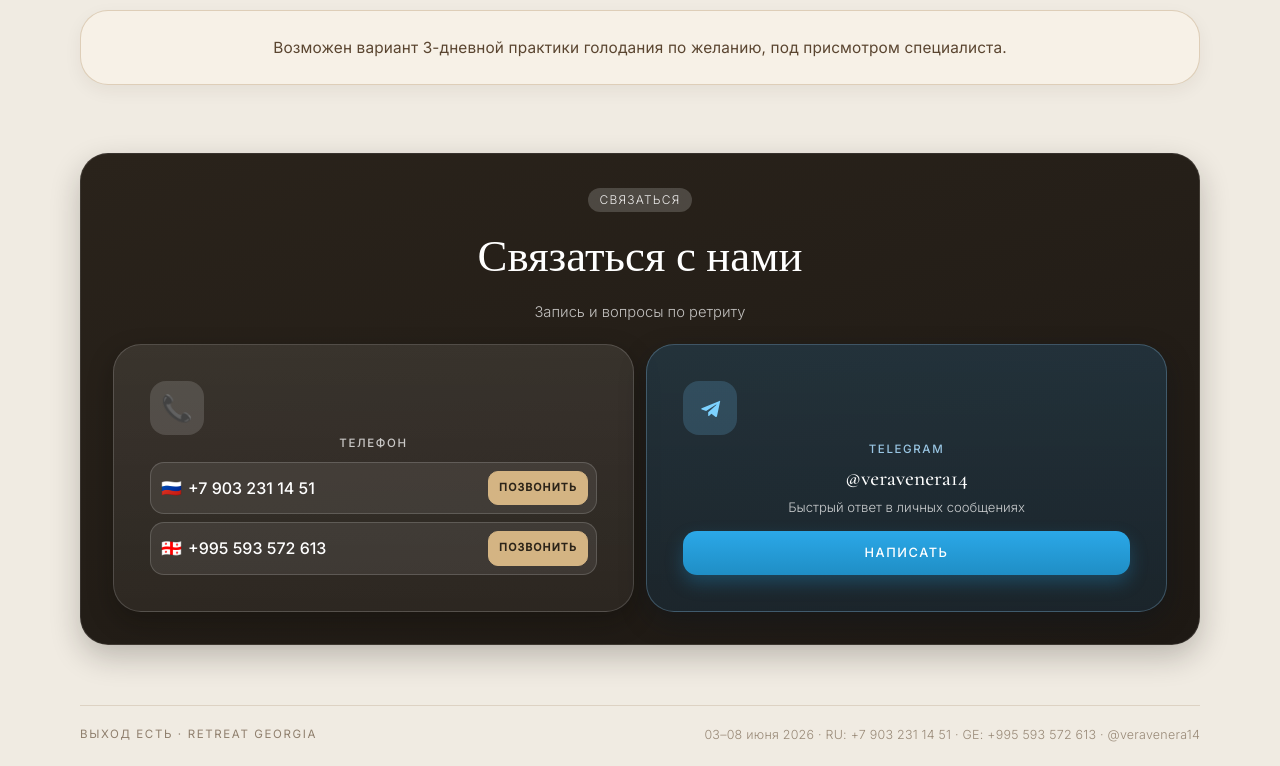
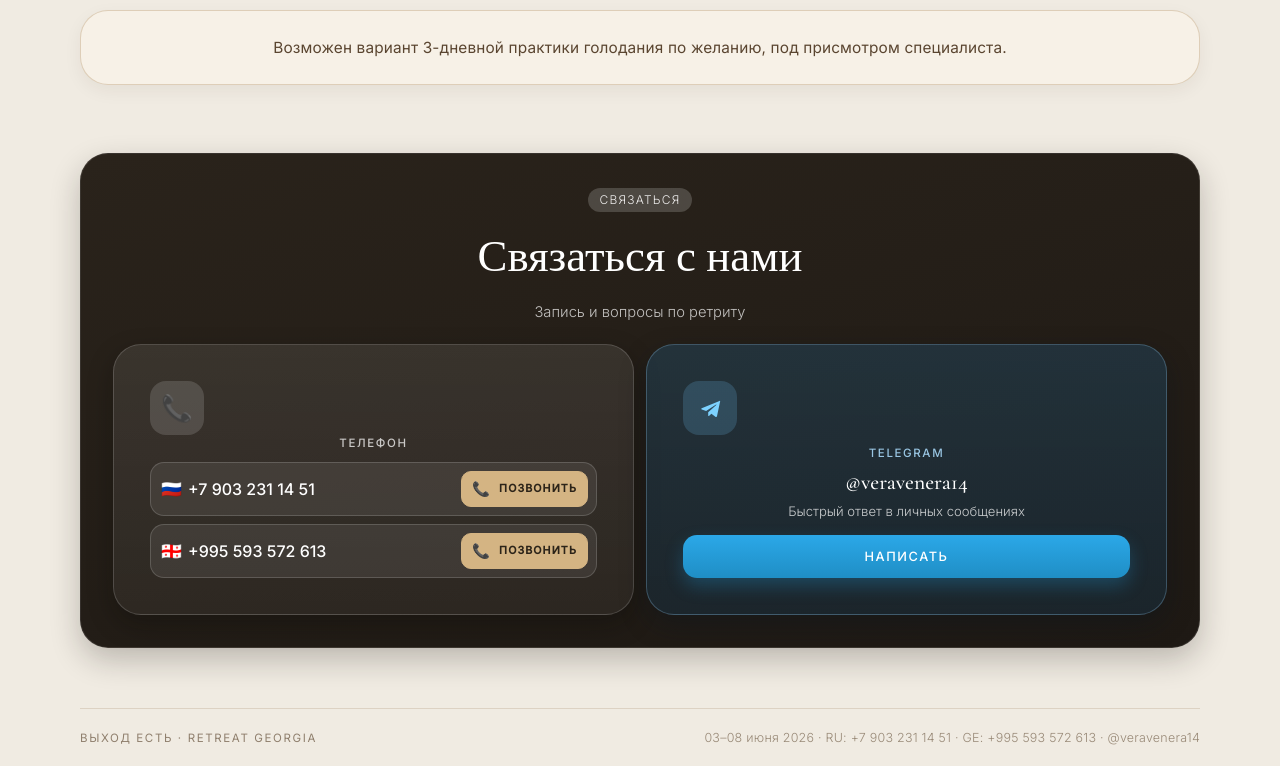
Before and after one commit to mixa-lll/RetritGergia, a React (Vite) app: page / in a window 1280 px wide. Shown: the part 7007-7773 px from the top of the page. Built offline with nearby package versions, Linux system fonts and the light colour scheme.

Commit message:
Refine contact phone button responsiveness and update price display

```diff
--- a/src/app/App.tsx
+++ b/src/app/App.tsx
@@ -19,7 +19,7 @@ import dayIcon5 from "@/assets/108a7853d1ce297b2dea1c0636f095de577a949a.png";
 import dayIcon6 from "@/assets/33876ec2f03db1d7d1ba85d83ad4a5792a26a5a9.png";
 import mauntImage from "@/assets/Maunt.jpg";
 import sernieImage from "@/assets/Sernie.png";
-import { useState, useEffect, type ReactNode } from "react";
+import { useState, useEffect, useRef, type ReactNode } from "react";
 
 const mountainImage = mauntImage;
 const springsImage = sernieImage;
@@ -325,11 +325,13 @@ export default function App() {
   const [openActivity, setOpenActivity] = useState<number | null>(null);
   const [scrolled, setScrolled] = useState(false);
   const [menuOpen, setMenuOpen] = useState(false);
+  const [compactPhoneButtons, setCompactPhoneButtons] = useState(false);
   const [language, setLanguage] = useState<Language>(() => {
     if (typeof window === "undefined") return "ru";
     const storedLang = window.localStorage.getItem("lang");
     return storedLang === "en" ? "en" : "ru";
   });
+  const phoneRowRefs = useRef<Array<HTMLDivElement | null>>([]);
   const t = (text: string) => (language === "en" ? (EN_TRANSLATIONS[text] ?? text) : text);
 
   const activities = [
@@ -398,6 +400,24 @@ export default function App() {
   useEffect(() => {
     document.documentElement.lang = language;
     window.localStorage.setItem("lang", language);
+  }, [language]);
+
+  useEffect(() => {
+    const measurePhoneRows = () => {
+      if (window.innerWidth >= 768) {
+        setCompactPhoneButtons(false);
+        return;
+      }
+      const shouldCompact = phoneRowRefs.current.some((row) => row && row.scrollWidth > row.clientWidth + 1);
+      setCompactPhoneButtons(shouldCompact);
+    };
+
+    const raf = requestAnimationFrame(measurePhoneRows);
+    window.addEventListener("resize", measurePhoneRows);
+    return () => {
+      cancelAnimationFrame(raf);
+      window.removeEventListener("resize", measurePhoneRows);
+    };
   }, [language]);
 
   const navLinks = [
@@ -1242,7 +1262,7 @@ export default function App() {
             <div className="relative z-10">
               <Pill light>{t("Цена участия")}</Pill>
               <p style={{ fontFamily: "'Cormorant Garamond', serif", fontSize: "clamp(3rem, 5vw, 4.5rem)", fontWeight: 300, color: "#fff", lineHeight: 1, marginTop: 16 }}>
-                88 000 ₽ <span style={{ fontSize: "0.5em", color: "#d4b483", verticalAlign: "baseline" }}>· 999$</span>
+                88 000 ₽ — 999$
               </p>
               <p style={{ fontFamily: "'Cormorant Garamond', serif", fontSize: "1rem", color: "#d4b483", fontStyle: "italic", marginTop: 8 }}>{t("10% скидка до 20 апреля")}</p>
             </div>
@@ -1303,14 +1323,14 @@ export default function App() {
             <div>
               <p style={{ fontFamily: "'Inter', sans-serif", fontSize: "0.72rem", fontWeight: 500, color: "rgba(255,255,255,0.74)", letterSpacing: "0.14em", textTransform: "uppercase", marginBottom: 10 }}>{t("Телефон")}</p>
               <div className="flex flex-col gap-2">
-                <div style={{ borderRadius: "14px", padding: "8px 8px 8px 10px", background: "rgba(255,255,255,0.08)", border: "1px solid rgba(255,255,255,0.16)", display: "flex", alignItems: "center", justifyContent: "space-between", gap: 8 }}>
-                  <div style={{ display: "flex", alignItems: "center", gap: 6, minWidth: 0 }}>
+                <div ref={(el) => { phoneRowRefs.current[0] = el; }} style={{ borderRadius: "14px", padding: "8px 8px 8px 10px", background: "rgba(255,255,255,0.08)", border: "1px solid rgba(255,255,255,0.16)", display: "flex", alignItems: "center", justifyContent: "space-between", gap: 8 }}>
+                  <div style={{ display: "flex", alignItems: "center", gap: 6, minWidth: 0, flex: 1 }}>
                     <span style={{ fontSize: "1.05rem", lineHeight: 1, textAlign: "center", flexShrink: 0 }}>🇷🇺</span>
                     <a
                       href="tel:+79032311451"
                       aria-label={t("Позвонить по номеру +7 903 231 14 51")}
                       className="focus-visible:outline-none focus-visible:ring-2 focus-visible:ring-[#b08d5e] focus-visible:ring-offset-2"
-                      style={{ fontFamily: "'Inter', sans-serif", fontSize: "clamp(0.84rem, 3vw, 1rem)", fontWeight: 500, color: "#fff", lineHeight: 1.2, letterSpacing: "0", textDecoration: "none", whiteSpace: "nowrap", transition: itemTransition }}
+                      style={{ fontFamily: "'Inter', sans-serif", fontSize: "clamp(0.8rem, 3.2vw, 1rem)", fontWeight: 500, color: "#fff", lineHeight: 1.2, letterSpacing: "0", textDecoration: "none", whiteSpace: "nowrap", transition: itemTransition }}
                     >
                       +7 903 231 14 51
                     </a>
@@ -1318,20 +1338,21 @@ export default function App() {
                   <a
                     href="tel:+79032311451"
                     aria-label={t("Кнопка позвонить по номеру +7 903 231 14 51")}
-                    className="focus-visible:outline-none focus-visible:ring-2 focus-visible:ring-[#b08d5e] focus-visible:ring-offset-2"
-                    style={{ borderRadius: "10px", padding: "8px 10px", background: "#d4b483", border: "1px solid #d4b483", fontFamily: "'Inter', sans-serif", fontSize: "0.67rem", fontWeight: 600, color: "#2c2419", letterSpacing: "0.1em", textTransform: "uppercase", textDecoration: "none", whiteSpace: "nowrap", transition: itemTransition }}
+                    className="focus-visible:outline-none focus-visible:ring-2 focus-visible:ring-[#b08d5e] focus-visible:ring-offset-2 flex items-center justify-center"
+                    style={{ borderRadius: "10px", padding: compactPhoneButtons ? "8px" : "8px 10px", minWidth: compactPhoneButtons ? "36px" : "auto", minHeight: "36px", background: "#d4b483", border: "1px solid #d4b483", fontFamily: "'Inter', sans-serif", fontSize: "0.67rem", fontWeight: 600, color: "#2c2419", letterSpacing: "0.1em", textTransform: "uppercase", textDecoration: "none", whiteSpace: "nowrap", transition: itemTransition, flexShrink: 0 }}
                   >
-                    {t("Позвонить")}
+                    <span aria-hidden="true" style={{ fontSize: "0.9rem", lineHeight: 1 }}>📞</span>
+                    {!compactPhoneButtons && <span className="ml-2">{t("Позвонить")}</span>}
                   </a>
                 </div>
-                <div style={{ borderRadius: "14px", padding: "8px 8px 8px 10px", background: "rgba(255,255,255,0.08)", border: "1px solid rgba(255,255,255,0.16)", display: "flex", alignItems: "center", justifyContent: "space-between", gap: 8 }}>
-                  <div style={{ display: "flex", alignItems: "center", gap: 6, minWidth: 0 }}>
+                <div ref={(el) => { phoneRowRefs.current[1] = el; }} style={{ borderRadius: "14px", padding: "8px 8px 8px 10px", background: "rgba(255,255,255,0.08)", border: "1px solid rgba(255,255,255,0.16)", display: "flex", alignItems: "center", justifyContent: "space-between", gap: 8 }}>
+                  <div style={{ display: "flex", alignItems: "center", gap: 6, minWidth: 0, flex: 1 }}>
                     <span style={{ fontSize: "1.05rem", lineHeight: 1, textAlign: "center", flexShrink: 0 }}>🇬🇪</span>
                     <a
                       href="tel:+995593572613"
                       aria-label={t("Позвонить по номеру +995 593 572 613")}
                       className="focus-visible:outline-none focus-visible:ring-2 focus-visible:ring-[#b08d5e] focus-visible:ring-offset-2"
-                      style={{ fontFamily: "'Inter', sans-serif", fontSize: "clamp(0.84rem, 3vw, 1rem)", fontWeight: 500, color: "#fff", lineHeight: 1.2, letterSpacing: "0", textDecoration: "none", whiteSpace: "nowrap", transition: itemTransition }}
+                      style={{ fontFamily: "'Inter', sans-serif", fontSize: "clamp(0.8rem, 3.2vw, 1rem)", fontWeight: 500, color: "#fff", lineHeight: 1.2, letterSpacing: "0", textDecoration: "none", whiteSpace: "nowrap", transition: itemTransition }}
                     >
                       +995 593 572 613
                     </a>
@@ -1339,10 +1360,11 @@ export default function App() {
                   <a
                     href="tel:+995593572613"
                     aria-label={t("Кнопка позвонить по номеру +995 593 572 613")}
-                    className="focus-visible:outline-none focus-visible:ring-2 focus-visible:ring-[#b08d5e] focus-visible:ring-offset-2"
-                    style={{ borderRadius: "10px", padding: "8px 10px", background: "#d4b483", border: "1px solid #d4b483", fontFamily: "'Inter', sans-serif", fontSize: "0.67rem", fontWeight: 600, color: "#2c2419", letterSpacing: "0.1em", textTransform: "uppercase", textDecoration: "none", whiteSpace: "nowrap", transition: itemTransition }}
+                    className="focus-visible:outline-none focus-visible:ring-2 focus-visible:ring-[#b08d5e] focus-visible:ring-offset-2 flex items-center justify-center"
+                    style={{ borderRadius: "10px", padding: compactPhoneButtons ? "8px" : "8px 10px", minWidth: compactPhoneButtons ? "36px" : "auto", minHeight: "36px", background: "#d4b483", border: "1px solid #d4b483", fontFamily: "'Inter', sans-serif", fontSize: "0.67rem", fontWeight: 600, color: "#2c2419", letterSpacing: "0.1em", textTransform: "uppercase", textDecoration: "none", whiteSpace: "nowrap", transition: itemTransition, flexShrink: 0 }}
                   >
-                    {t("Позвонить")}
+                    <span aria-hidden="true" style={{ fontSize: "0.9rem", lineHeight: 1 }}>📞</span>
+                    {!compactPhoneButtons && <span className="ml-2">{t("Позвонить")}</span>}
                   </a>
                 </div>
               </div>
```
